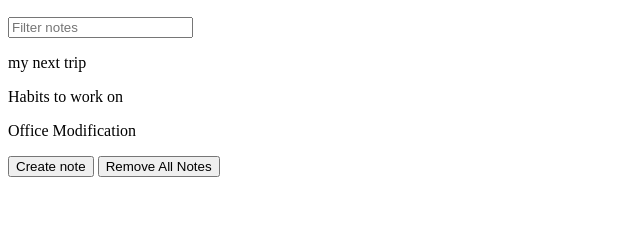
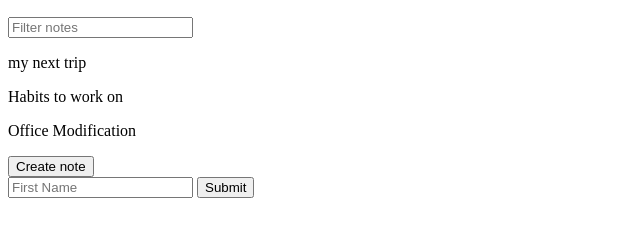
Before and after one commit to gentlemancoder/js-bootcamp, a plain HTML site: page notes-app/index.html in a window 1280 px wide. Shown: the part 110-346 px from the top of the page, without its empty margins (0-640 px from the left). Drawn offline with Linux system fonts and the light colour scheme.

Commit message:
Added input form to notes app

```diff
--- a/notes-app/index.html
+++ b/notes-app/index.html
@@ -10,8 +10,10 @@
         <input type="text" id="search-text" placeholder="Filter notes">
         <div id="notes"></div>
         <button id="create-note">Create note</button>
-
-        <button id="remove-all">Remove All Notes</button>
+        <form id = "name-form" action="">
+            <input type="text" placeholder = "First Name" name="firstName">
+            <button>Submit</button>
+        </form>
         <script src="notes-app.js"></script>
     </body>
 
--- a/notes-app/notes-app.js
+++ b/notes-app/notes-app.js
@@ -34,13 +34,14 @@ document.querySelector('#create-note').addEventListener('click', function (e) {
     e.target.textContent = 'The button was clicked'
 })
 
-// document.querySelector('#remove-all').addEventListener('click', function(e){
-//     document.querySelectorAll('.note').forEach(function(note){
-//         note.remove()
-//     })
-// })
 
 document.querySelector('#search-text').addEventListener('input', function(e) {
     filters.searchText = e.target.value
     renderNotes(notes, filters)
 })
+
+document.querySelector('#name-form').addEventListener('submit', function(e){
+    e.preventDefault()
+    console.log(e.target.elements.firstName.value)
+    e.target.elements.firstName.value = ''
+})
```
